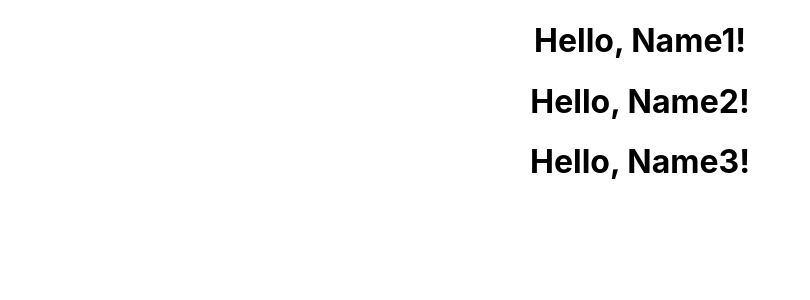
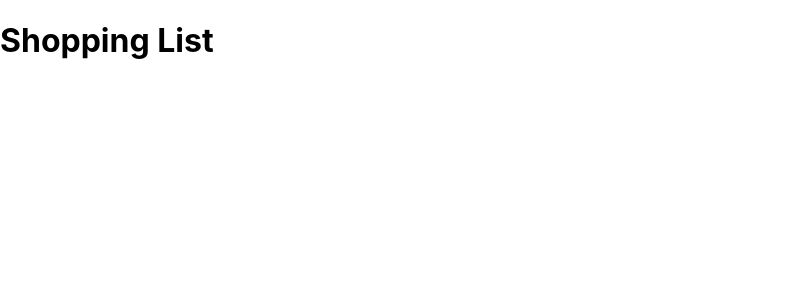
Before and after one commit to Samuelcy/typescript-practice, a React (Create React App) app in the folder react-ts/shopping-app/: page / in a window 1280 px wide. Shown: the top 300 px of the page, without its empty margins (0-810 px from the left). Built offline with nearby package versions, Linux system fonts and the light colour scheme.

Commit message:
Add shopping list component and useState

```diff
--- a/react-ts/shopping-app/src/App.tsx
+++ b/react-ts/shopping-app/src/App.tsx
@@ -1,16 +1,25 @@
-import React from 'react';
+import React, { useState } from 'react';
 import './App.css';
-import Greeter from './components/Greeter';
+import ShoppingList from './components/ShoppingList';
+import Item from "./models/item";
 
 function App() {
-  return (
-    <div className="App">
-      <Greeter person="Name1" />
-      <Greeter person="Name2" />
-      <Greeter person="Name3" />
-      {/* <h1>Hello World</h1> */}
-    </div>
-  );
+  // const items = [
+  //   { id: 1, product: "Lemon", quantitiy: 1 },
+  //   { id: 2, product: "Orange", quantitiy: 2 },
+  //   { id: 3, product: "Apple", quantitiy: 3 },
+  // ];
+
+  interface Item {
+    id: number;
+    product: string;
+    quantity: number;
+  }
+
+  const [items, setItems] = useState<Item[]>([])
+
+
+  return <div>{<ShoppingList items={items} />}</div>
 }
 
 export default App;
--- a/react-ts/shopping-app/src/components/Greeter.tsx
+++ b/react-ts/shopping-app/src/components/Greeter.tsx
@@ -20,4 +20,6 @@ function Greeter({ person }: GreeterProps): JSX.Element {
 //     return <h1 >Hello, {props.person}!</h1>
 // }
 
+
+
 export default Greeter;
--- /dev/null
+++ b/react-ts/shopping-app/src/components/ShoppingList.tsx
@@ -0,0 +1,24 @@
+import React from "react";
+import { library } from "webpack";
+import Item from "../models/item";
+
+
+// interface Item {
+//     id: number;
+//     product: string;
+//     quantity: number;
+// }
+
+interface ShoppingListProps {
+    items: Item[];
+}
+
+export default function ShoppingList({ items, }: ShoppingListProps): JSX.Element {
+    return <div>
+        <h1>Shopping List</h1>
+        <ul>
+            {items.map((item) => (
+                <li key={item.id}>{item.product} - {item.quantity}</li>))}
+        </ul>
+    </div>
+}
--- /dev/null
+++ b/react-ts/shopping-app/src/models/item.ts
@@ -0,0 +1,5 @@
+export default interface Item {
+    id: number;
+    product: string;
+    quantity: number;
+}
```
